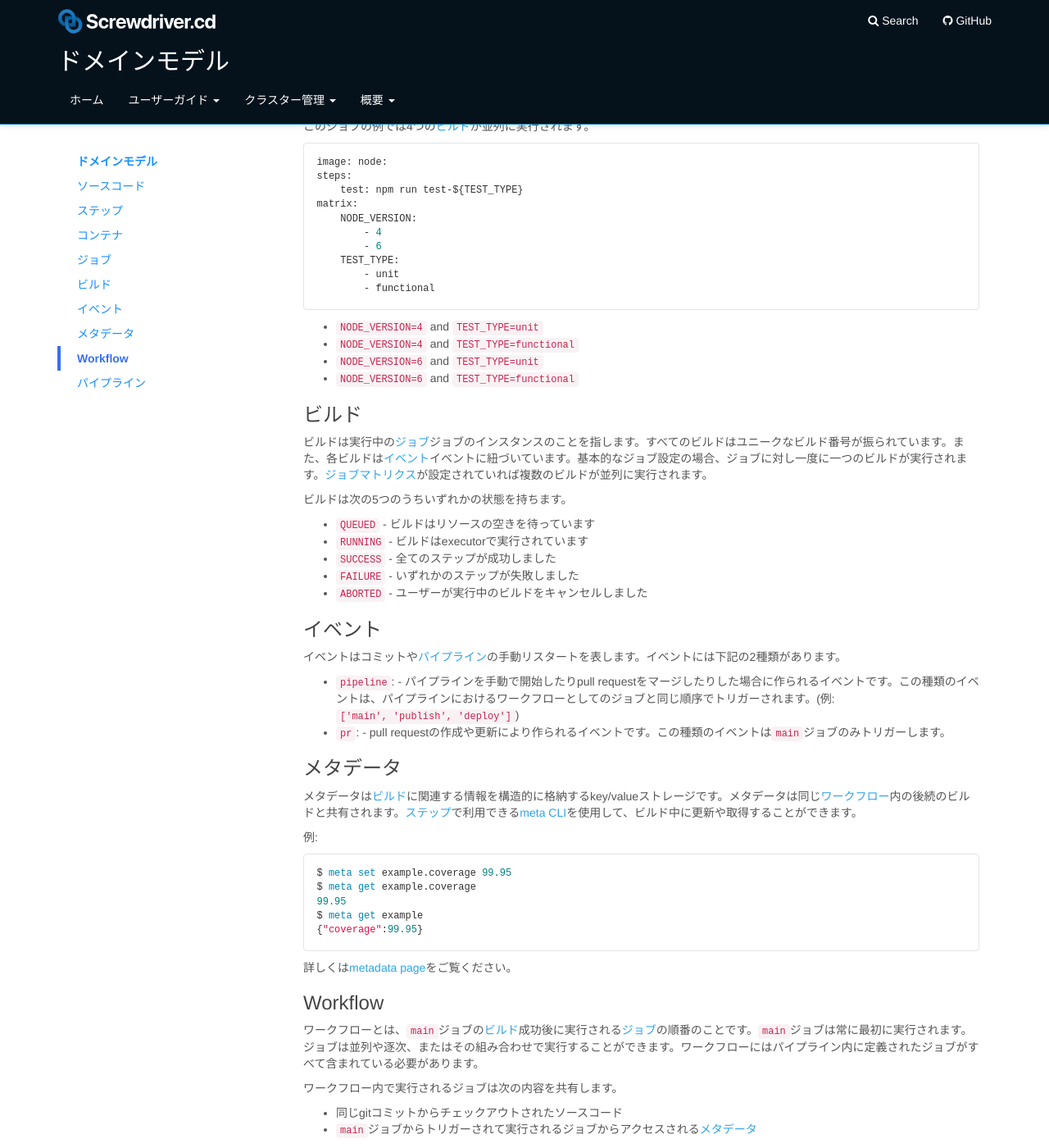
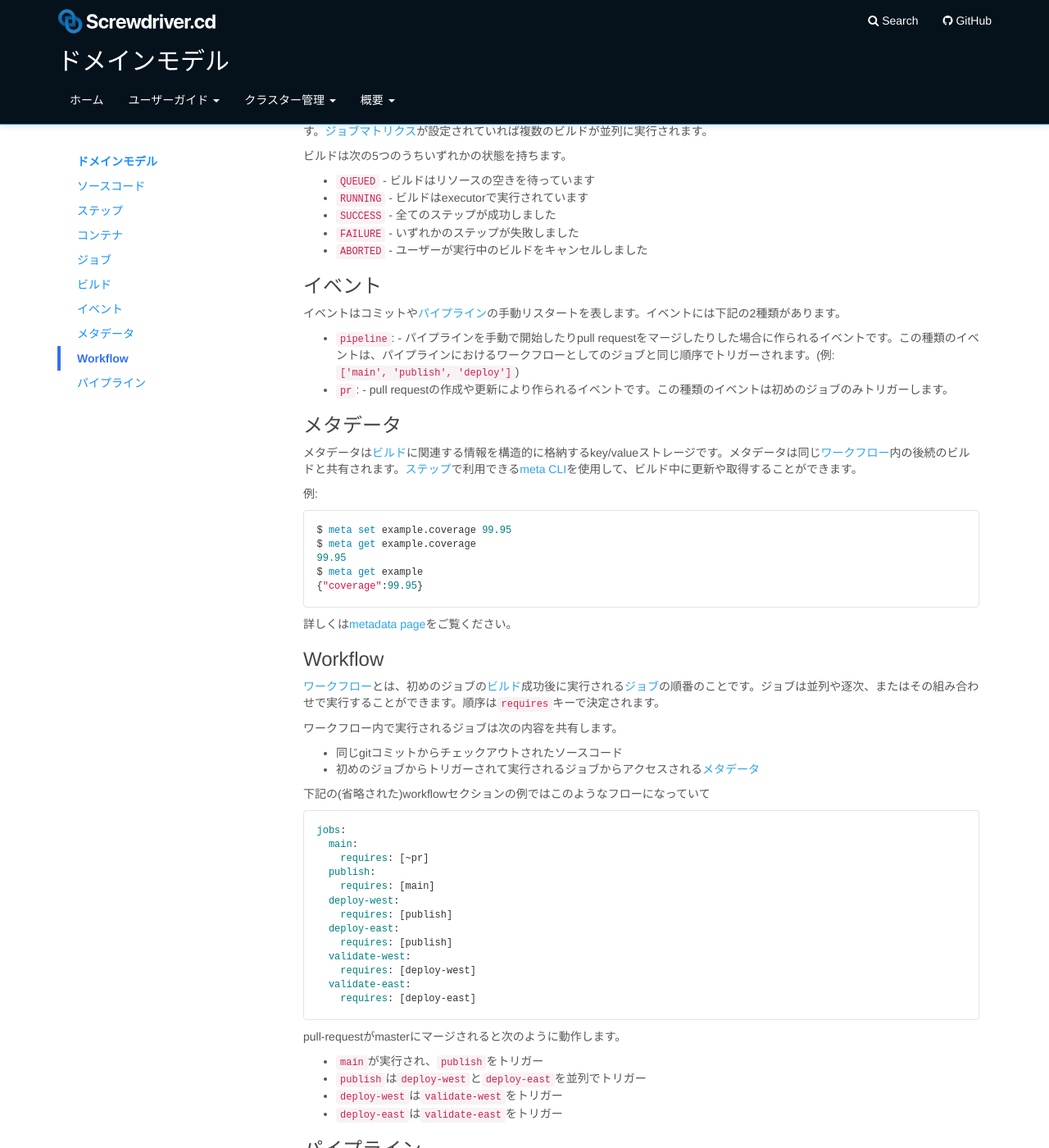
Before and after one commit to screwdriver-cd/guide, a Jekyll site: the page built from docs/ja/about/appendix/domain.md, in a window 1280 px wide and 1400 px high, scrolled down 1709 px. Shown: the whole window at 82% size. Built offline with Jekyll 4.4.1, drawn with Linux system fonts in a browser that asks for light colours; some of the changed text lies outside the part shown.

Commit message:
docs: Update Japanese translation 20190822 (#322)

````diff
--- a/docs/ja/about/appendix/domain.md
+++ b/docs/ja/about/appendix/domain.md
@@ -29,7 +29,7 @@ toc:
 
 ## ドメインモデル
 
-_注意: `Parallel`, `series`, `matrix` はまだ実装されていません。逐次処理のみが行われます。_
+_注意: `matrix` はまだ実装されていません。_
 
 ![Definition](../../../about/assets/definition-model.png)
 ![Runtime](../../../about/assets/runtime-model.png)
@@ -64,30 +64,6 @@ _注意: `Parallel`, `series`, `matrix` はまだ実装されていません。
 
 プルリクエストは既存のパイプラインジョブとは別に実行されます。ジョブ名が`main`のステップのみが実行されます。
 
-#### 並列実行
-
-環境変数のマトリックスを定義することでジョブの並列実行が可能です。通常これは複数の[コンテナ](#%E3%82%B3%E3%83%B3%E3%83%86%E3%83%8A)やテストの種類が必要な際に利用されます。
-
-このジョブの例では4つの[ビルド](#%E3%83%93%E3%83%AB%E3%83%89)が並列に実行されます。
-
-```yaml
-image: node:{{NODE_VERSION}}
-steps:
-    test: npm run test-${TEST_TYPE}
-matrix:
-    NODE_VERSION:
-        - 4
-        - 6
-    TEST_TYPE:
-        - unit
-        - functional
-```
-
-- `NODE_VERSION=4` and `TEST_TYPE=unit`
-- `NODE_VERSION=4` and `TEST_TYPE=functional`
-- `NODE_VERSION=6` and `TEST_TYPE=unit`
-- `NODE_VERSION=6` and `TEST_TYPE=functional`
-
 ### ビルド
 
 ビルドは実行中の[ジョブ](#%E3%82%B8%E3%83%A7%E3%83%96)ジョブのインスタンスのことを指します。すべてのビルドはユニークなビルド番号が振られています。また、各ビルドは[イベント](#%E3%82%A4%E3%83%99%E3%83%B3%E3%83%88)イベントに紐づいています。基本的なジョブ設定の場合、ジョブに対し一度に一つのビルドが実行されます。[ジョブマトリクス](#%E4%B8%A6%E5%88%97%E5%AE%9F%E8%A1%8C)が設定されていれば複数のビルドが並列に実行されます。
@@ -105,7 +81,7 @@ matrix:
 イベントはコミットや[パイプライン](#%E3%83%91%E3%82%A4%E3%83%97%E3%83%A9%E3%82%A4%E3%83%B3)の手動リスタートを表します。イベントには下記の2種類があります。
 
 - `pipeline`: - パイプラインを手動で開始したりpull requestをマージしたりした場合に作られるイベントです。この種類のイベントは、パイプラインにおけるワークフローとしてのジョブと同じ順序でトリガーされます。(例: `['main', 'publish', 'deploy']`)
-- `pr`:  - pull requestの作成や更新により作られるイベントです。この種類のイベントは`main`ジョブのみトリガーします。
+- `pr`:  - pull requestの作成や更新により作られるイベントです。この種類のイベントは初めのジョブのみトリガーします。
 
 ### メタデータ
 
@@ -125,25 +101,29 @@ $ meta get example
 
 ### Workflow
 
-ワークフローとは、`main`ジョブの[ビルド](#%E3%83%93%E3%83%AB%E3%83%89)成功後に実行される[ジョブ](#%E3%82%B8%E3%83%A7%E3%83%96)の順番のことです。`main`ジョブは常に最初に実行されます。ジョブは並列や逐次、またはその組み合わせで実行することができます。ワークフローにはパイプライン内に定義されたジョブがすべて含まれている必要があります。
+[ワークフロー](../../user-guide/configuration/workflow)とは、初めのジョブの[ビルド](#%E3%83%93%E3%83%AB%E3%83%89)成功後に実行される[ジョブ](#%E3%82%B8%E3%83%A7%E3%83%96)の順番のことです。ジョブは並列や逐次、またはその組み合わせで実行することができます。順序は`requires`キーで決定されます。
 
 ワークフロー内で実行されるジョブは次の内容を共有します。
 
 - 同じgitコミットからチェックアウトされたソースコード
-- `main`ジョブからトリガーされて実行されるジョブからアクセスされる[メタデータ](#%E3%83%A1%E3%82%BF%E3%83%87%E3%83%BC%E3%82%BF)
+- 初めのジョブからトリガーされて実行されるジョブからアクセスされる[メタデータ](#%E3%83%A1%E3%82%BF%E3%83%87%E3%83%BC%E3%82%BF)
 
-下記のworkflowセクションの例ではこのようなフローになっていて
+下記の(省略された)workflowセクションの例ではこのようなフローになっていて
 
 ```yaml
-workflow:
-    - publish
-    - parallel:
-        - series:
-            - deploy-west
-            - validate-west
-        - series:
-            - deploy-east
-            - validate-east
+jobs:
+  main:
+    requires: [~pr]
+  publish:
+    requires: [main]
+  deploy-west:
+    requires: [publish]
+  deploy-east:
+    requires: [publish]
+  validate-west:
+    requires: [deploy-west]
+  validate-east:
+    requires: [deploy-east]
 ```
 
 pull-requestがmasterにマージされると次のように動作します。
@@ -156,5 +136,3 @@ pull-requestがmasterにマージされると次のように動作します。
 ### パイプライン
 
 パイプラインとは同じ[ソースコード](#%E3%82%BD%E3%83%BC%E3%82%B9%E3%82%B3%E3%83%BC%E3%83%89)を共有する[ジョブ](#%E3%82%B8%E3%83%A7%E3%83%96)ジョブの集合を表します。これらのジョブは[ワークフロー](#workflow)で定義された順で実行されます。
-
-`main`ジョブはソースコードへの各種変更をビルドするものなので、全てのパイプラインに定義されている必要があります。
````
Also changed, not shown: docs/ja/user-guide/configuration/externalConfig.md (+2 -0 lines), docs/ja/user-guide/configuration/workflow.md (+1 -1 lines).
